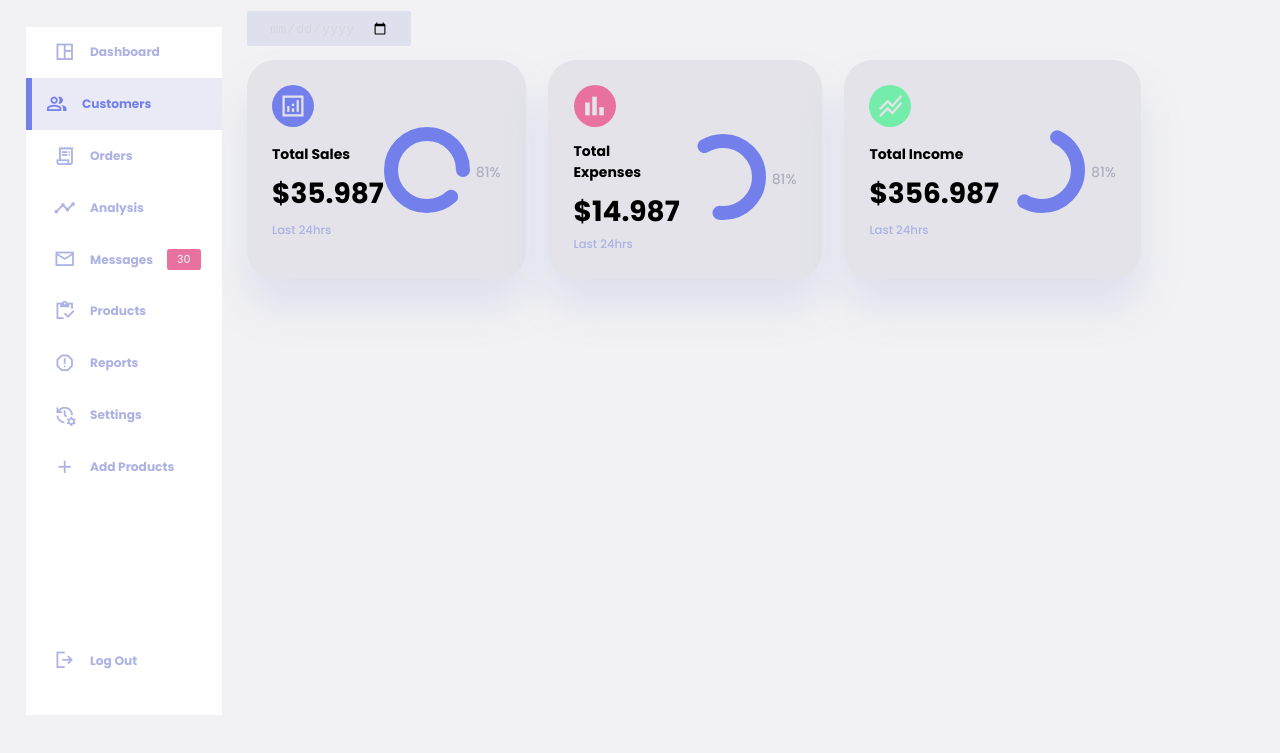
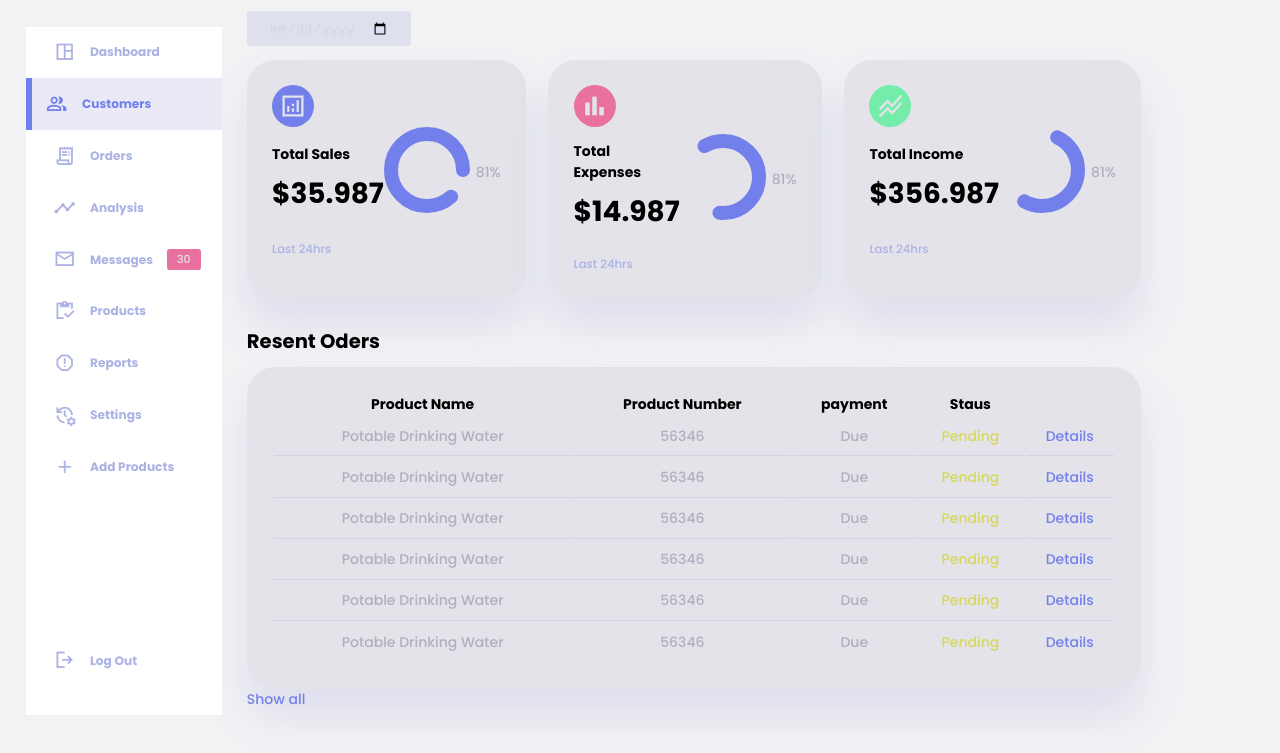
Before and after one commit to ujuadimora-dev/dashboard, a plain HTML site: page index.html in a window 1280 px wide. Shown: the part 65-818 px from the top of the page. Drawn offline with nearby package versions, Linux system fonts and the light colour scheme.

Commit message:
markup and style table

```diff
--- a/assets/css/styles.css
+++ b/assets/css/styles.css
@@ -329,23 +329,51 @@ main .insights .progress .number {
     align-items: center;
 }
 
-/* .progress {
-    position: relative;
+main .insights small{
+    margin-top: 1.6rem;
+    display: block;
 }
 
-.progress svg {
-    position: absolute;
-    top: 0;
-    left: 0;
-    fill: transparent;
-    stroke: var(--colour-primary); /* Adjust the color as needed */
+/*--Resent oders-*/
+
+main .recent-orders {
+    margin-top: 2rem;
+
 }
 
-/* .number {
-    position: absolute;
-    top: 50%;
-    left: 50%;
-    transform: translate(-50%, -50%);
-    font-size: 1.5rem; /* Adjust the font size as needed */
-    color: var(--colour-primary); /* Adjust the color as needed */
-} */ */
+main .recent-orders h2 {
+    margin-bottom: 0.8rem;
+}
+
+main .recent-orders table {
+    background: var(--colour-white);
+    width: 100%;
+    border-radius: var(--card-border-radius);
+    padding: var(--card-padding);
+    text-align: center;
+    box-shadow: var(--box-shadow);
+    transition: all 300ms ease;
+
+}
+
+main .recent-orders table:hover{
+    box-shadow: none;
+}
+
+main table tbody td{
+    height: 2.8rem;
+    border-bottom: 1px solid var(--colour-light);
+    color: var(--colour-dark-variant);
+
+}
+
+main table tbody tr:last-child td {
+    border: none;
+}
+
+main .recent-orders a {
+    text-align: center;
+     /* display: block; */
+    margin: 1rem auto;
+   color: var(--colour-primary);
+}
--- a/index.html
+++ b/index.html
@@ -143,6 +143,66 @@
                 </div>
                 <!-- Income ended here -->
             </div>
+
+            <div class="recent-orders">
+                <h2>Resent Oders</h2>
+                <table>
+                    <thead>
+                        <tr>
+                            <th>Product Name</th>
+                            <th>Product Number</th>
+                            <th>payment</th>
+                            <th>Staus</th>
+                        </tr>
+                    </thead>
+                    <tbody>
+                        <tr>
+                            <td>Potable Drinking Water</td>
+                            <td>56346</td>
+                            <td>Due</td>
+                            <td class="warning">Pending</td>
+                            <td class="primary">Details</td>
+                        </tr>
+                        <tr>
+                            <td>Potable Drinking Water</td>
+                            <td>56346</td>
+                            <td>Due</td>
+                            <td class="warning">Pending</td>
+                            <td class="primary">Details</td>
+                        </tr>
+                        <tr>
+                            <td>Potable Drinking Water</td>
+                            <td>56346</td>
+                            <td>Due</td>
+                            <td class="warning">Pending</td>
+                            <td class="primary">Details</td>
+                        </tr>
+                        <tr>
+                            <td>Potable Drinking Water</td>
+                            <td>56346</td>
+                            <td>Due</td>
+                            <td class="warning">Pending</td>
+                            <td class="primary">Details</td>
+                        </tr>
+                        <tr>
+                            <td>Potable Drinking Water</td>
+                            <td>56346</td>
+                            <td>Due</td>
+                            <td class="warning">Pending</td>
+                            <td class="primary">Details</td>
+                        </tr>
+                        <tr>
+                            <td>Potable Drinking Water</td>
+                            <td>56346</td>
+                            <td>Due</td>
+                            <td class="warning">Pending</td>
+                            <td class="primary">Details</td>
+                        </tr>
+
+                    </tbody>
+                </table>
+                <a href="#">Show all</a>
+            </div>
         </main>
     </div>
 
```
